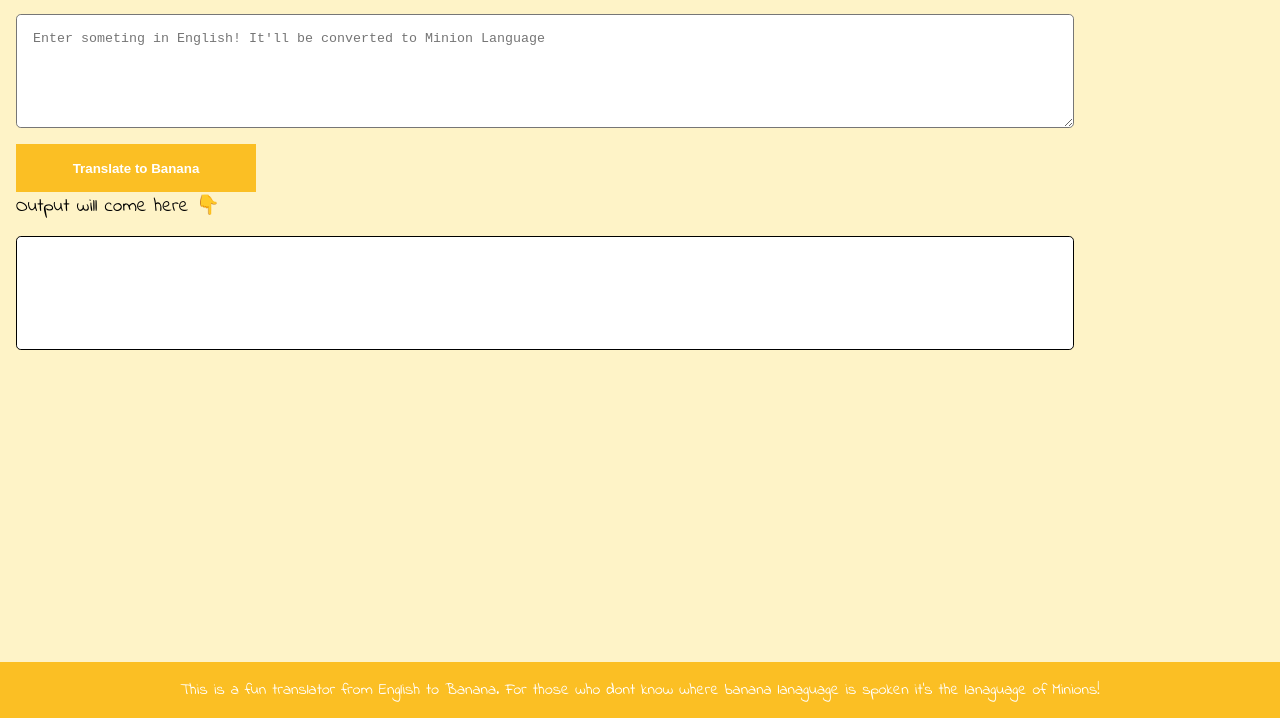
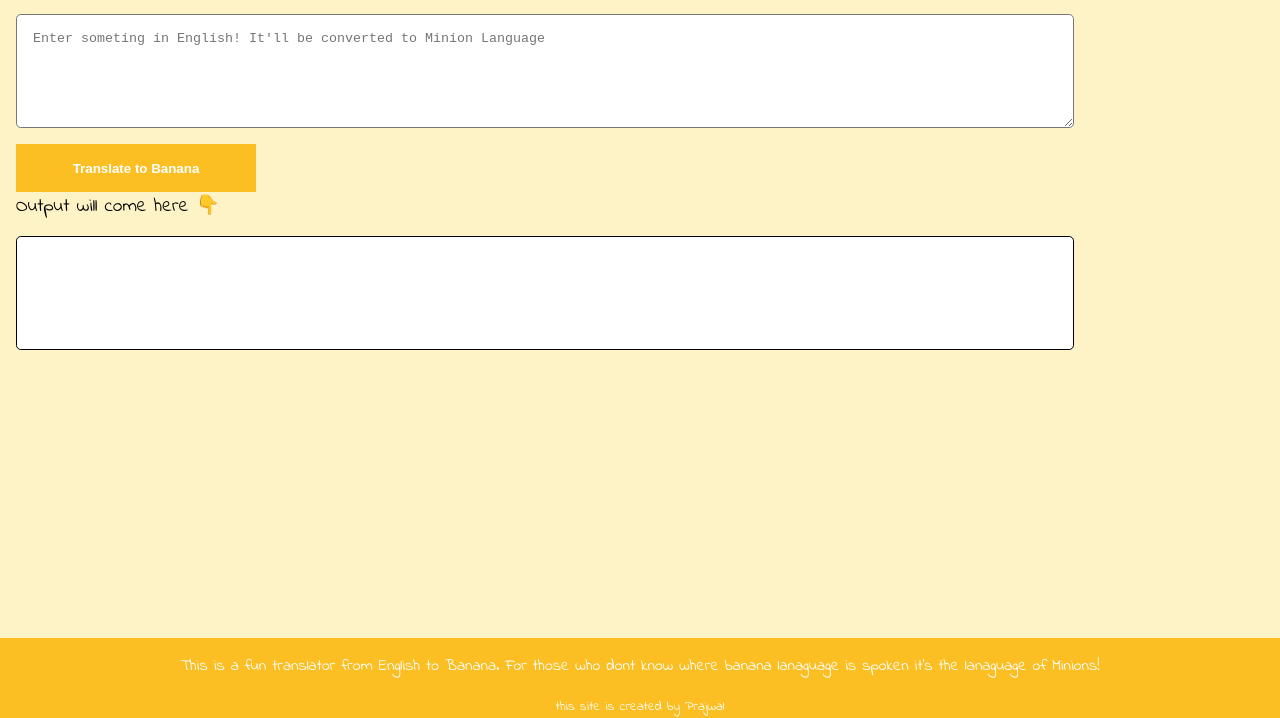
Before and after one commit to prajwlshettycode/neogcamp-banana-speak, a plain HTML site: page index.html in a window 1280 px wide. Shown: the part 82-800 px from the top of the page. Drawn offline with Linux system fonts and the light colour scheme.

Commit message:
update footer

```diff
--- a/index.html
+++ b/index.html
@@ -23,6 +23,7 @@
 
     <footer class="footer">
         <p>This is a fun translator from English to Banana. For those who dont know where banana lanaguage is spoken it's the lanaguage of Minions!</p>
+        <small>this site is created by Prajwal</small>
     </footer>
 
 
```
